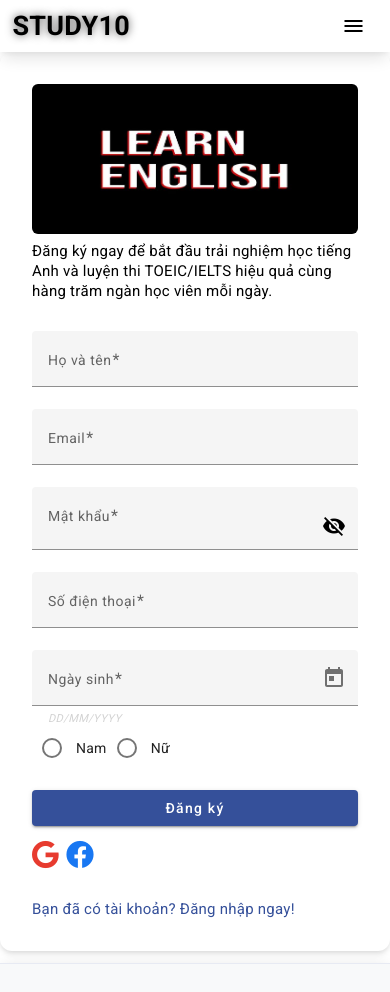
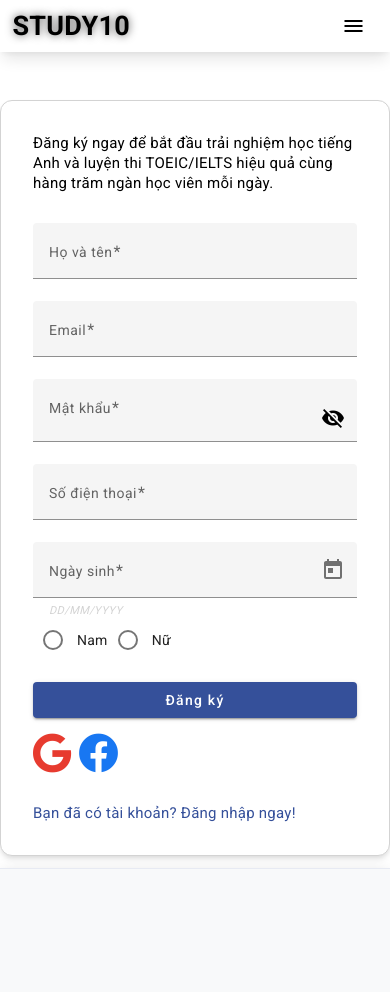
Before and after one commit to VONGOCMINHTRANG/study10, an Angular app: page /sign-up in a window 390 px wide. Shown: the top 992 px of the page. Built offline with nearby package versions, Linux system fonts and the light colour scheme.

Commit message:
[#20] Handle sign up and guard for route

```diff
--- a/src/app/app-routing.module.ts
+++ b/src/app/app-routing.module.ts
@@ -7,12 +7,13 @@ import { TestsComponent } from './pages/tests/tests.component';
 import { BlogComponent } from './pages/blog/blog.component';
 import { PageNotFoundComponent } from './pages/page-not-found/page-not-found.component';
 import { HomeComponent } from './pages/home/home.component';
+import { AuthGuard } from '../guards/auth.guards';
 
 const routes: Routes = [
   { path: '', redirectTo: 'home', pathMatch: 'full' },
   { path: 'home', component: HomeComponent },
-  { path: 'sign-in', component: SignInComponent },
-  { path: 'sign-up', component: SignUpComponent },
+  { path: 'sign-in', component: SignInComponent, canActivate: [AuthGuard] },
+  { path: 'sign-up', component: SignUpComponent, canActivate: [AuthGuard] },
   { path: 'tests', component: TestsComponent },
   { path: 'courses', component: CoursesComponent },
   { path: 'blog', component: BlogComponent },
--- a/src/app/interceptors/auth.interceptor.ts
+++ b/src/app/interceptors/auth.interceptor.ts
@@ -10,7 +10,9 @@ import { Observable, from, switchMap } from 'rxjs';
 import { AuthService } from '../services/auth.service';
 import { Router } from '@angular/router';
 
-@Injectable()
+@Injectable({
+  providedIn: 'root',
+})
 export class AuthInterceptor implements HttpInterceptor {
   intercept(
     request: HttpRequest<any>,
@@ -30,7 +32,6 @@ export class AuthInterceptor implements HttpInterceptor {
       if (Number(decodedToken.exp) < Number(date.getTime() / 1000)) {
         return this.refreshAccessToken(request, next);
       }
-
       return next.handle(request);
     }
 
--- a/src/app/pages/sign-in/sign-in.component.html
+++ b/src/app/pages/sign-in/sign-in.component.html
@@ -63,8 +63,8 @@
     </button>
 
     <div class="sign-in-social">
-      <i class="fab fa-google fa-2x" (click)="signInGoogle()"></i>
-      <i class="fab fa-facebook fa-2x" (click)="signInFacebook()"></i>
+      <i class="fab fa-google" (click)="signInGoogle()"></i>
+      <i class="fab fa-facebook" (click)="signInFacebook()"></i>
     </div>
 
     <span (click)="signUp()" class="sign-up-link" routerLink="sign-up">
--- a/src/app/pages/sign-in/sign-in.component.scss
+++ b/src/app/pages/sign-in/sign-in.component.scss
@@ -3,9 +3,11 @@
   justify-content: center;
   height: 100%;
   align-items: center;
+  margin-top: 3rem;
 }
 
 form {
+  border: 1px solid lightgrey;
   max-width: 600px;
   width: 100%;
   display: flex;
@@ -64,10 +66,12 @@ button {
   &-google {
     color: #e73b2f;
     cursor: pointer;
+    font-size: 2.5rem;
   }
   &-facebook {
     color: #1877f2;
     cursor: pointer;
+    font-size: 2.5rem;
   }
 }
 
@@ -82,8 +86,6 @@ button {
   }
 
   .logo {
-    width: 100%;
-    height: 150px;
-    border-radius: 6px;
+    display: none;
   }
 }
--- a/src/app/pages/sign-in/sign-in.component.ts
+++ b/src/app/pages/sign-in/sign-in.component.ts
@@ -55,6 +55,8 @@ export class SignInComponent {
             message: 'Xin chào bạn!',
           },
         });
+
+        this.router.navigateByUrl('/');
       },
       error: () => {
         this.dialog.open(DialogComponent, {
--- a/src/app/pages/sign-up/sign-up.component.html
+++ b/src/app/pages/sign-up/sign-up.component.html
@@ -134,8 +134,8 @@
     </button>
 
     <div class="sign-up-social">
-      <i class="fab fa-google fa-2x" (click)="signUpGoogle()"></i>
-      <i class="fab fa-facebook fa-2x" (click)="signUpFacebook()"></i>
+      <i class="fab fa-google" (click)="signUpGoogle()"></i>
+      <i class="fab fa-facebook" (click)="signUpFacebook()"></i>
     </div>
 
     <span (click)="signIn()" class="sign-in-link" routerLink="sign-in">
--- a/src/app/pages/sign-up/sign-up.component.scss
+++ b/src/app/pages/sign-up/sign-up.component.scss
@@ -3,9 +3,11 @@
   justify-content: center;
   height: 100%;
   align-items: center;
+  margin-top: 3rem;
 }
 
 form {
+  border: 1px solid lightgrey;
   max-width: 600px;
   width: 100%;
   display: flex;
@@ -64,10 +66,12 @@ button {
   &-google {
     color: #e73b2f;
     cursor: pointer;
+    font-size: 2.5rem;
   }
   &-facebook {
     color: #1877f2;
     cursor: pointer;
+    font-size: 2.5rem;
   }
 }
 
@@ -88,8 +92,6 @@ mat-hint {
   }
 
   .logo {
-    width: 100%;
-    height: 150px;
-    border-radius: 6px;
+    display: none;
   }
 }
--- a/src/app/pages/sign-up/sign-up.component.ts
+++ b/src/app/pages/sign-up/sign-up.component.ts
@@ -4,6 +4,9 @@ import { Router } from '@angular/router';
 import { ageValidator } from './sign-up.validator';
 import { formatDate } from '@angular/common';
 import { AuthService } from '../../services/auth.service';
+import { MatDialog } from '@angular/material/dialog';
+import { DialogComponent } from '../../components/dialog/dialog.component';
+import { IconDialog } from '../../interfaces';
 
 @Component({
   selector: 'app-sign-up',
@@ -21,7 +24,8 @@ export class SignUpComponent {
   constructor(
     private router: Router,
     private fb: FormBuilder,
-    private authService: AuthService
+    private authService: AuthService,
+    private dialog: MatDialog
   ) {
     this.signUpForm = this.fb.group({
       fullName: [
@@ -64,12 +68,33 @@ export class SignUpComponent {
       birthDate: DOB,
       gender: Number(this.signUpForm.controls['gender'].value),
     };
-    console.log(signUpData);
 
     this.authService.handleSignUp(signUpData).subscribe({
-      next: (response: any) => console.log('Sign up >>>', response),
-      error: (response: any) =>
-        console.log('Sign in err >>>', response.error.message),
+      next: (response: any) => {
+        const data = response.data;
+        const accessToken = data.accessToken;
+        localStorage.setItem('user', JSON.stringify(data));
+        localStorage.setItem('accessToken', JSON.stringify(accessToken));
+
+        this.dialog.open(DialogComponent, {
+          data: {
+            icon: IconDialog.SUCCESS,
+            title: 'Đăng ký thành công',
+            message: 'Xin chào bạn!',
+          },
+        });
+
+        this.router.navigateByUrl('/');
+      },
+      error: () => {
+        this.dialog.open(DialogComponent, {
+          data: {
+            icon: IconDialog.ERROR,
+            title: 'Email đã được đăng ký',
+            message: 'Xin vui lòng chọn email khác!',
+          },
+        });
+      },
     });
   }
 
--- a/src/app/services/auth.service.ts
+++ b/src/app/services/auth.service.ts
@@ -1,7 +1,7 @@
 import { HttpClient, HttpHeaders } from '@angular/common/http';
 import { Injectable } from '@angular/core';
 import { Information } from '../interfaces';
-import { Observable } from 'rxjs';
+import { Observable, of } from 'rxjs';
 
 @Injectable({
   providedIn: 'root',
@@ -35,6 +35,17 @@ export class AuthService {
     );
   }
 
+  isLoggedIn(): Observable<boolean> {
+    if (typeof window !== 'undefined') {
+      const accessToken = localStorage.getItem('accessToken');
+      if (accessToken && accessToken !== '') {
+        return of(true);
+      }
+      return of(false);
+    }
+    return of(true);
+  }
+
   handleSignIn(user: Information) {
     return this.http.post(
       `http://localhost:8081/api/auth/login`,
--- /dev/null
+++ b/src/guards/auth.guards.ts
@@ -0,0 +1,29 @@
+import { Observable, map } from 'rxjs';
+import { inject } from '@angular/core';
+import { CanActivateFn, Router, UrlTree } from '@angular/router';
+import { AuthService } from '../app/services/auth.service';
+
+export const AuthGuard: CanActivateFn = ():
+  | Observable<boolean | UrlTree>
+  | Promise<UrlTree>
+  | boolean
+  | UrlTree => {
+  const router = inject(Router);
+  const authService = inject(AuthService);
+
+  const auth = authService.isLoggedIn().pipe(
+    map((result) => {
+      // Nếu đã tồn tại accessToken trong localStorage
+      // Không cho truy cập route /sign-in và /sign-up
+      if (result) {
+        router.navigate(['/']);
+        return false;
+      }
+
+      // Nếu chưa thì cho truy cập vào 2 route đó
+      return true;
+    })
+  );
+
+  return auth;
+};
```
